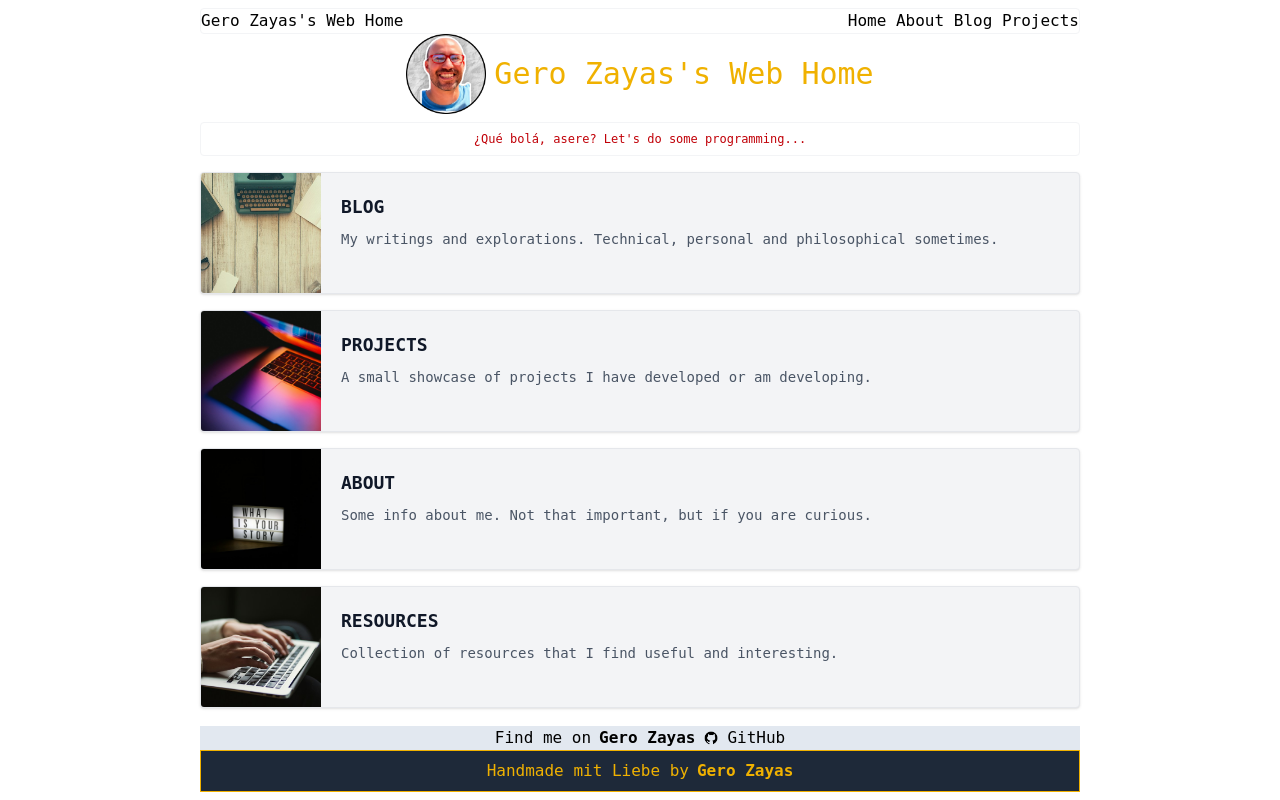
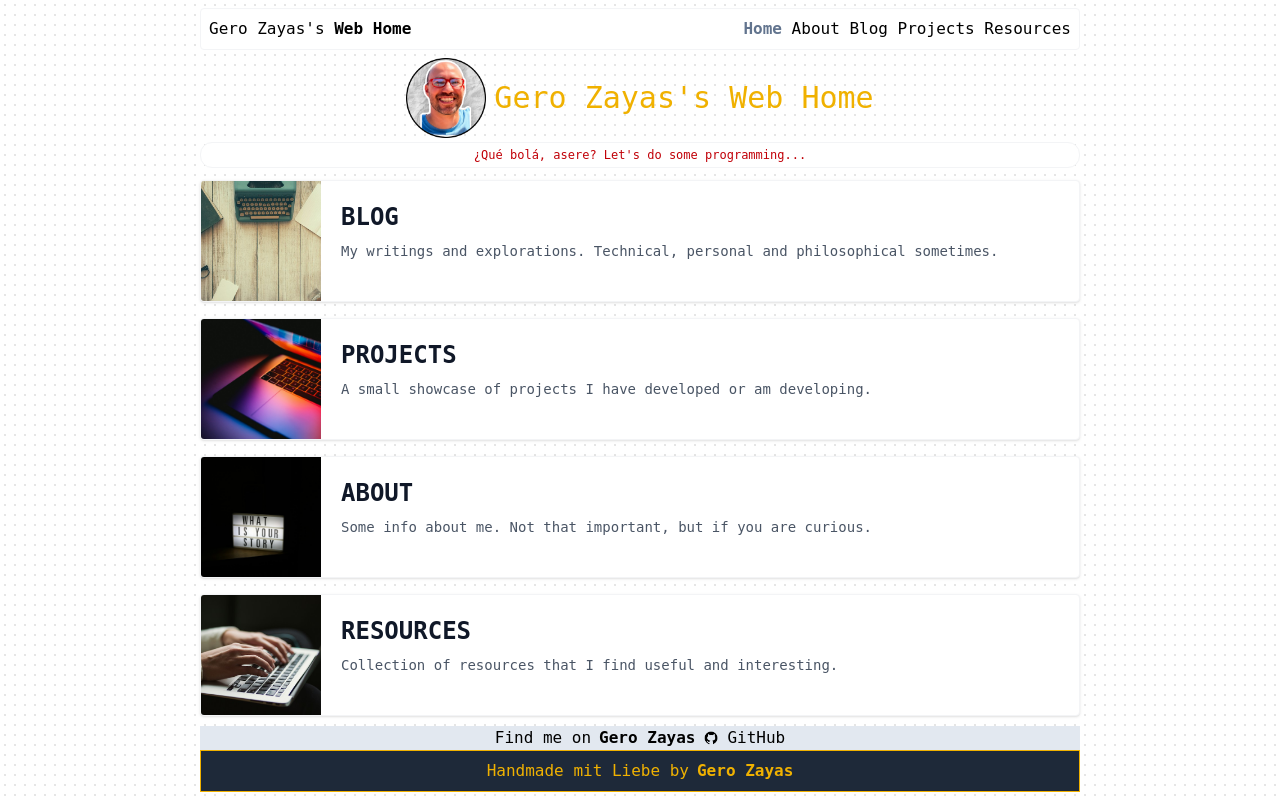
Before and after one commit to GeroZayas/Gero-Website-2026, a FastAPI app: page / in a window 1280 px wide. Run offline with FastAPI, Linux system fonts and the light colour scheme; some libraries are stand-ins or nearby versions; some web fonts are replaced.

Commit message:
feat: add resources path - lost of improvements in styling

```diff
--- a/main.py
+++ b/main.py
@@ -100,6 +100,14 @@ def blog_post(blog_id: str, request: Request):
     )
 
 
+@app.get("/resources")
+def resources(request: Request):
+    context = {"message": "hello world, this is resources", "resources": {}}
+    return templates.TemplateResponse(
+        request=request, name="resources.html", context=context
+    )
+
+
 @app.get("/list-db-blog-entries")
 def list_db_blog_entries(request: Request):
     res = db.execute_query(db.SELECT_QUERY, ())
--- a/static/script.js
+++ b/static/script.js
@@ -8,5 +8,8 @@ cl(document.body.clientWidth);
 cl(headerTitleText.textContent);
 
 if (isMobileScreen) {
-    headerTitleText.textContent = "Gero Zayas";
+    headerTitleText.textContent = "G.Z.";
+
+    headerTitleText.classList.add("text-red-700");
+    headerTitleText.classList.add("font-bold");
 }
--- a/static/style.css
+++ b/static/style.css
@@ -31,6 +31,7 @@
 
 html {
     box-sizing: border-box;
+
 }
 
 *,
@@ -41,6 +42,13 @@ html {
 
 body {
     font-family: "Iosevka", monospace;
+    background-color: white;
+    /* opacity: 0.3; */
+    background-image: radial-gradient(
+        rgb(128 128 128 / 20%) 1px,
+        transparent 1px
+    );
+    background-size: 10px 10px;
 }
 
 @view-transition {
--- a/templates/base.html
+++ b/templates/base.html
@@ -1,5 +1,6 @@
 <!doctype html>
 <html lang="en">
+
 <head>
     <meta charset="utf-8" />
     <title>{% block title %}Gero Zayas{% endblock %}</title>
@@ -10,63 +11,51 @@
     <script src="https://cdn.jsdelivr.net/npm/@tailwindcss/browser@4"></script>
     <link rel="stylesheet" href="/static/style.css" />
     <!-- Cargamos Datastar desde CDN -->
-    <script
-      type="module"
-      src="https://cdn.jsdelivr.net/gh/starfederation/datastar@v1.0.5/bundles/datastar.js"
-    ></script>
+    <script type="module" src="https://cdn.jsdelivr.net/gh/starfederation/datastar@v1.0.5/bundles/datastar.js"></script>
     <script src="/static/components/blog_post_card.js"></script>
 </head>
 <style></style>
 <!-- ---------------------- BODY ---------------------- -->
+
 <body class="max-w-4xl mx-auto p-2 min-h-screen flex flex-col">
-    <header class="flex justify-between border border-gray-100 rounded">
-      <div class="" id="header-title-text">Gero Zayas's Web Home</div>
+    <!-- -------------------------------------- HEADER -------------------------------------- -->
+    <header class="p-2 flex justify-between border border-gray-100 rounded bg-white">
+        <div class="" id="header-title-text">Gero Zayas's <span class="font-bold">Web Home</span></div>
         <nav class="normal-menu another-class">
-        <a class="header-button hover:bg-gray-200 hover:text-red-700" href="/"
-          >Home</a
-        >
-        <a
-          class="header-button hover:bg-gray-200 hover:text-red-700"
-          href="/about"
-          >About</a
-        >
-        <a
-          class="header-button hover:bg-gray-200 hover:text-red-700"
-          href="/blog"
-          >Blog</a
-        >
-        <a
-          class="header-button hover:bg-gray-200 hover:text-red-700"
-          href="/projects"
-          >Projects</a
-        >
+            <a class="header-button font-bold text-slate-500 hover:bg-gray-200 hover:text-red-700" href="/">Home</a>
+            <a class="header-button hover:bg-gray-200 hover:text-red-700" href="/about">About</a>
+            <a class="header-button hover:bg-gray-200 hover:text-red-700" href="/blog">Blog</a>
+            <a class="header-button hover:bg-gray-200 hover:text-red-700" href="/projects">Projects</a>
+            <a class="header-button hover:bg-gray-200 hover:text-red-700" href="/resources">Resources</a>
         </nav>
     </header>
+    <!-- -------------------------------------- end of HEADER -------------------------------------- -->
+
+
+    <!-- -------------------------------------- MAIN -------------------------------------- -->
     <main class="flex-1">{% block content %} {% endblock %}</main>
 
+    <!-- -------------------------------------- end of MAIN -------------------------------------- -->
+
+    <!-- -------------------------------------- FOOTER -------------------------------------- -->
     <footer class="w-full">
         <div class="">
-        <a
-          href="https://github.com/GeroZayas"
-          class="gap-2 justify-center items-center text-center bg-slate-200 hover:bg-slate-300 flex"
-          >Find me on <span class="font-bold">Gero Zayas</span>
-          <img
-            class="w-4"
-            src="/static/images/icons8-github-30.png"
-            alt=""
-          />GitHub</a
-        >
+            <a href="https://github.com/GeroZayas"
+                class="gap-2 justify-center items-center text-center bg-slate-200 hover:bg-slate-300 flex">Find me on
+                <span class="font-bold">Gero Zayas</span>
+                <img class="w-4" src="/static/images/icons8-github-30.png" alt="" />GitHub</a>
         </div>
 
-      <div
-        class="gap-2 max-w-6xl mx-auto flex justify-center p-2 border bg-gray-800 text-yellow-500"
-      >
+        <div class="gap-2 max-w-6xl mx-auto flex justify-center p-2 border bg-gray-800 text-yellow-500">
             Handmade mit Liebe by <b>Gero Zayas</b>
         </div>
     </footer>
 
+    <!-- -------------------------------------- end of FOOTER -------------------------------------- -->
+
     <script src="/static/script.js"></script>
 </body>
+
 </html>
 
 <!--  -->
--- a/templates/home.html
+++ b/templates/home.html
@@ -1,19 +1,22 @@
-{% extends "base.html" %}
-{% block title %} Gero Zayas - Home {% endblock %}
+{% extends "base.html" %} {% block title %} Gero Zayas - Home {% endblock %}
+{%block content %} {% from "./jinja_components/blog_post_card.html" import
+blog_post_card %}
 
-{%block content %}
-{% from "./jinja_components/blog_post_card.html" import blog_post_card %}
-
-<article class="">{% include "header_home.html" %}</article>
+<article class="mt-2">{% include "header_home.html" %}</article>
 <section class="">
   <div class="pt-2 pb-2 gap-4 flex flex-col">
-    {{blog_post_card("/blog", "BLOG", "My writings and explorations. Technical, personal and philosophical sometimes.", "static/images/retrosupply-jLwVAUtLOAQ-unsplash.jpg")}}
-
-    {{blog_post_card("/projects", "PROJECTS", "A small showcase of projects I have developed or am developing.", "static/images/andras-vas-Bd7gNnWJBkU-unsplash.jpg")}}
-
-    {{blog_post_card("/about", "ABOUT", "Some info about me. Not that important, but if you are curious.", "static/images/leonardo-ricasoli-4F5A77mV08g-unsplash.jpg")}}
-
-    {{blog_post_card("/resources", "RESOURCES", "Collection of resources that I find useful and interesting.", "static/images/kaitlyn-baker-vZJdYl5JVXY-unsplash.jpg")}}
+    {{blog_post_card("/blog", "BLOG", "My writings and explorations. Technical,
+    personal and philosophical sometimes.",
+    "static/images/retrosupply-jLwVAUtLOAQ-unsplash.jpg")}}
+    {{blog_post_card("/projects", "PROJECTS", "A small showcase of projects I
+    have developed or am developing.",
+    "static/images/andras-vas-Bd7gNnWJBkU-unsplash.jpg")}}
+    {{blog_post_card("/about", "ABOUT", "Some info about me. Not that important,
+    but if you are curious.",
+    "static/images/leonardo-ricasoli-4F5A77mV08g-unsplash.jpg")}}
+    {{blog_post_card("/resources", "RESOURCES", "Collection of resources that I
+    find useful and interesting.",
+    "static/images/kaitlyn-baker-vZJdYl5JVXY-unsplash.jpg")}}
   </div>
 </section>
 
--- a/templates/jinja_components/blog_post_card.html
+++ b/templates/jinja_components/blog_post_card.html
@@ -1,6 +1,7 @@
-{% macro blog_post_card(link, name, description, picture, classes="flex max-w-l
-overflow-hidden rounded border border-gray-200 bg-gray-100 shadow-sm
-hover:shadow-md transition-shadow")%}
+{% macro blog_post_card(link, name, description, picture,
+    classes="flex max-w-l overflow-hidden rounded border border-gray-100 shadow-sm hover:shadow-md transition-shadow bg-white"
+    )%}
+
 <div class="{{classes}}">
   <div class="w-30 shrink-0">
     <a href="{{link}}">
@@ -12,10 +13,10 @@ hover:shadow-md transition-shadow")%}
     </a>
   </div>
 
-  <div class="p-5">
+  <div class="md:p-5 p-2"   >
     <a
       href="{{link}}"
-      class="text-lg font-semibold text-gray-900 hover:text-slate-600 hover:underline"
+      class="text-2xl font-semibold text-gray-900 hover:text-slate-600 hover:underline"
     >
       {{name}}
     </a>
--- a/templates/jinja_components/header_home.html
+++ b/templates/jinja_components/header_home.html
@@ -8,7 +8,7 @@
 </div>
 <div class="">
   <p
-    class="text-center text-red-700 text-xs p-2 mt-2 mb-2 border border-gray-100 rounded flex items-center justify-center"
+    class="w-full border border-gray-100 text-center text-red-700 text-xs p-1 mt-1 mb-1 flex items-center justify-center bg-white rounded-xl"
     id="tag-line"
   >
     ¿Qué bolá, asere? Let's do some programming...
--- a/templates/jinja_components/header_home_small.html
+++ b/templates/jinja_components/header_home_small.html
@@ -1,8 +1,8 @@
 <div class="gap-2 flex items-center justify-center">
   <img
-    style="aspect-ratio: 1; width: 2rem; height: 2rem"
+    style="aspect-ratio: 1; width: 1rem; height: 1rem"
     id="profile-pic-1"
     src="static/images/profile-1.png"
   />
-  <h1 class="text-2xl text-yellow-500">Gero Zayas's Web Home</h1>
+  <h1 class="text-1xl text-yellow-500">Gero Zayas's Web Home</h1>
 </div>
```
Also changed, not shown: templates/about.html (+2 -5 lines), templates/blog.html (+3 -6 lines), templates/projects.html (+4 -5 lines), templates/resources.html (added, +14 -0 lines), README.md. Lines whose indentation alone changed are shown as unchanged.
